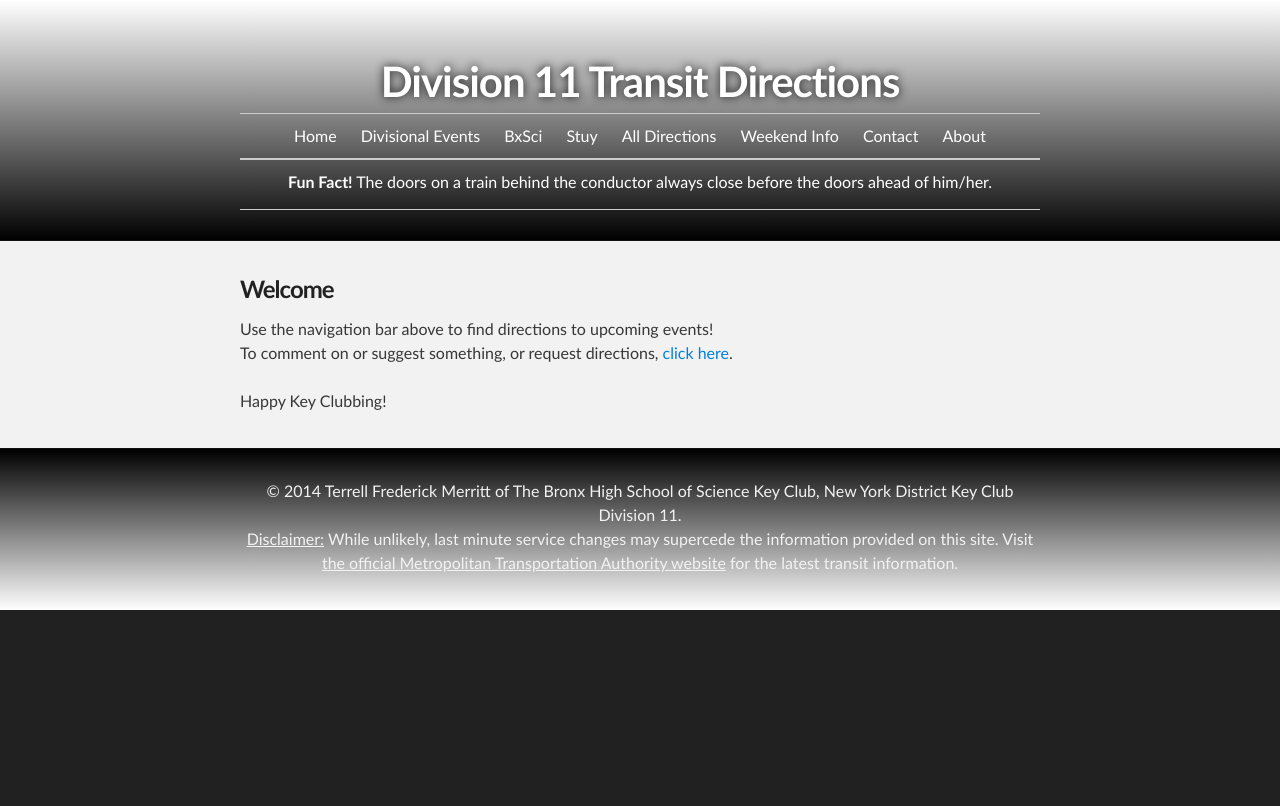
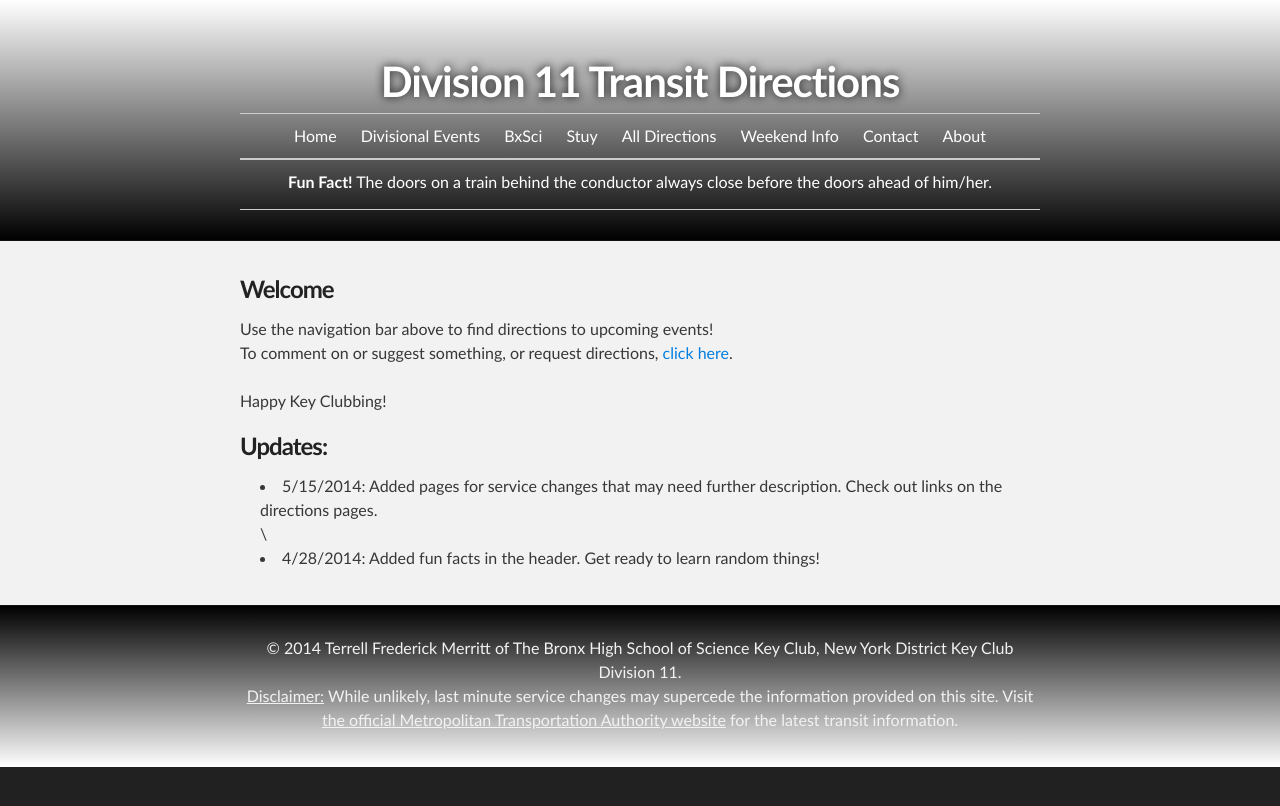
Before and after one commit to d11directions/d11directions.github.io, a Jekyll site: the page built from index.html, in a window 1280 px wide. Shown: the top 806 px of the page. Built offline with Jekyll 4.4.1, drawn with Linux system fonts in a browser that asks for light colours.

Commit message:
Update home page.

```diff
--- a/index.html
+++ b/index.html
@@ -12,5 +12,11 @@ published: true
       <br>
       Happy Key Clubbing!<br>
     </p>
+
+    <h3>Updates:</h3>
+    <ul>
+      <li>5/15/2014: Added pages for service changes that may need further description. Check out links on the directions pages.</li>\
+      <li>4/28/2014: Added fun facts in the header. Get ready to learn random things!</li>
+    </ul>
   </section>
 </div>
```
